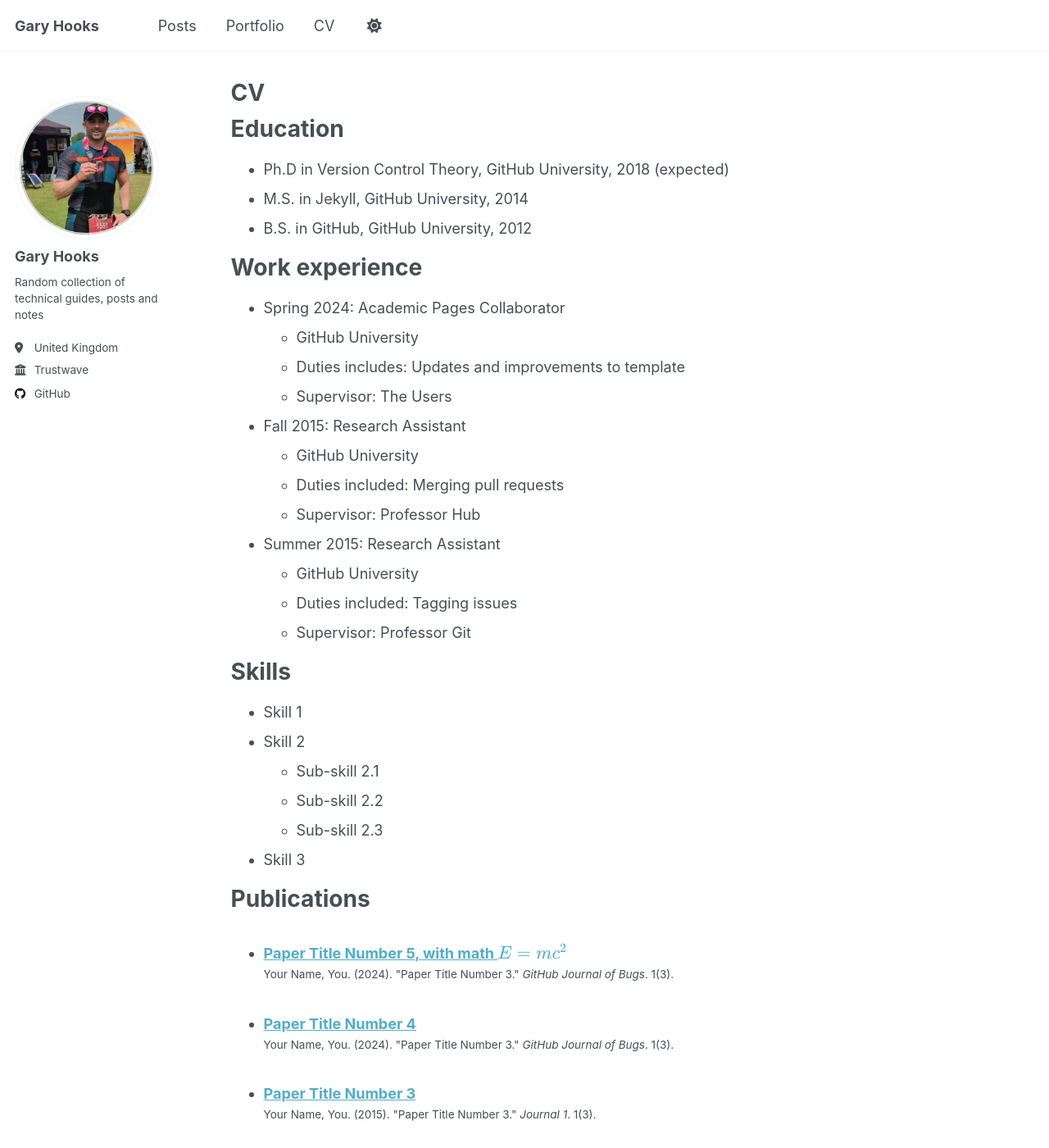
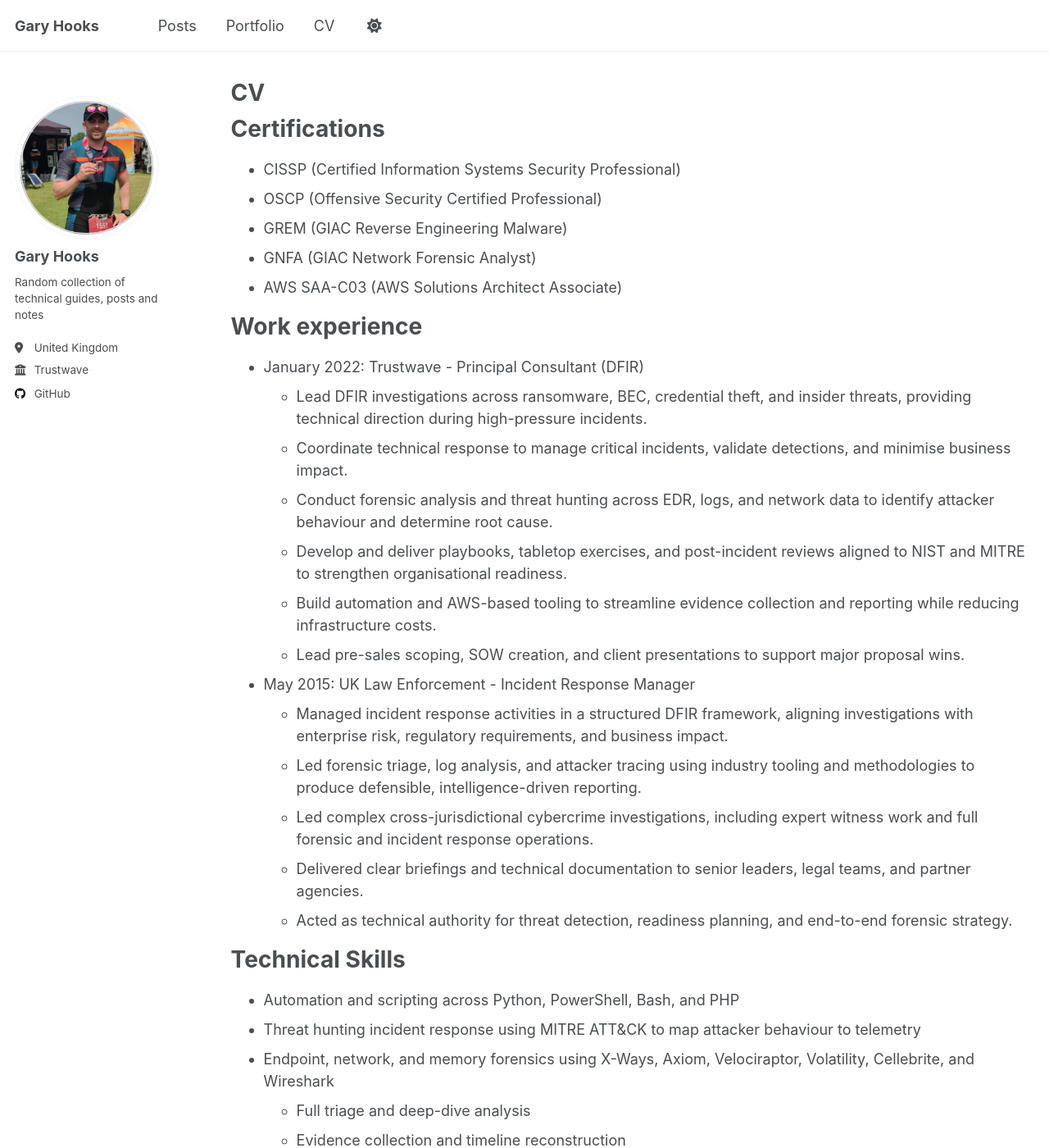
Before and after one commit to garyhooks/garyhooks.github.io, a Jekyll site: the page built from _pages/cv.md, in a window 1280 px wide and 1400 px high. Shown: the whole window at 82% size. Built offline with Jekyll 4.4.1, drawn with Linux system fonts in a browser that asks for light colours; a script that is not in the unit is left out; some of the changed text lies outside the part shown.

Commit message:
Update cv.md

```diff
--- a/_pages/cv.md
+++ b/_pages/cv.md
@@ -9,56 +9,44 @@ redirect_from:
 
 {% include base_path %}
 
-Education
+Certifications
 ======
-* Ph.D in Version Control Theory, GitHub University, 2018 (expected)
-* M.S. in Jekyll, GitHub University, 2014
-* B.S. in GitHub, GitHub University, 2012
+* CISSP (Certified Information Systems Security Professional)
+* OSCP (Offensive Security Certified Professional)
+* GREM (GIAC Reverse Engineering Malware)
+* GNFA (GIAC Network Forensic Analyst)
+* AWS SAA-C03 (AWS Solutions Architect Associate)
+
 
 Work experience
 ======
-* Spring 2024: Academic Pages Collaborator
-  * GitHub University
-  * Duties includes: Updates and improvements to template
-  * Supervisor: The Users
+* January 2022: Trustwave - Principal Consultant (DFIR)
+  * Lead DFIR investigations across ransomware, BEC, credential theft, and insider threats, providing technical direction during high-pressure incidents.
+  * Coordinate technical response to manage critical incidents, validate detections, and minimise business impact.
+  * Conduct forensic analysis and threat hunting across EDR, logs, and network data to identify attacker behaviour and determine root cause.
+  * Develop and deliver playbooks, tabletop exercises, and post-incident reviews aligned to NIST and MITRE to strengthen organisational readiness.
+  * Build automation and AWS-based tooling to streamline evidence collection and reporting while reducing infrastructure costs.
+  * Lead pre-sales scoping, SOW creation, and client presentations to support major proposal wins.
 
-* Fall 2015: Research Assistant
-  * GitHub University
-  * Duties included: Merging pull requests
-  * Supervisor: Professor Hub
 
-* Summer 2015: Research Assistant
-  * GitHub University
-  * Duties included: Tagging issues
-  * Supervisor: Professor Git
+* May 2015: UK Law Enforcement - Incident Response Manager
+  * Managed incident response activities in a structured DFIR framework, aligning investigations with enterprise risk, regulatory requirements, and business impact.
+  * Led forensic triage, log analysis, and attacker tracing using industry tooling and methodologies to produce defensible, intelligence-driven reporting.
+  * Led complex cross-jurisdictional cybercrime investigations, including expert witness work and full forensic and incident response operations.
+  * Delivered clear briefings and technical documentation to senior leaders, legal teams, and partner agencies.
+  * Acted as technical authority for threat detection, readiness planning, and end-to-end forensic strategy.
 
-Skills
+Technical Skills
 ======
-* Skill 1
-* Skill 2
-  * Sub-skill 2.1
-  * Sub-skill 2.2
-  * Sub-skill 2.3
-* Skill 3
-
-Publications
-======
-  <ul>{% for post in site.publications reversed %}
-    {% include archive-single-cv.html %}
-  {% endfor %}</ul>
-
-Talks
-======
-  <ul>{% for post in site.talks reversed %}
-    {% include archive-single-talk-cv.html  %}
-  {% endfor %}</ul>
-
-Teaching
-======
-  <ul>{% for post in site.teaching reversed %}
-    {% include archive-single-cv.html %}
-  {% endfor %}</ul>
-
-Service and leadership
-======
-* Currently signed in to 43 different slack teams
+* Automation and scripting across Python, PowerShell, Bash, and PHP
+* Threat hunting incident response using MITRE ATT&CK to map attacker behaviour to telemetry
+* Endpoint, network, and memory forensics using X-Ways, Axiom, Velociraptor, Volatility, Cellebrite, and Wireshark
+  * Full triage and deep-dive analysis
+  * Evidence collection and timeline reconstruction
+* Strong coverage of Windows internals, Linux, cloud, and Microsoft 365
+  * EDR/XDR telemetry interrogation
+  * Log and artefact interpretation across platforms
+* SIEM expertise across KQL and Splunk SPL
+* IR readiness and crisis response
+  * Playbook creation and maturity uplift
+  * Tabletop exercise delivery and resilience assessment
```
